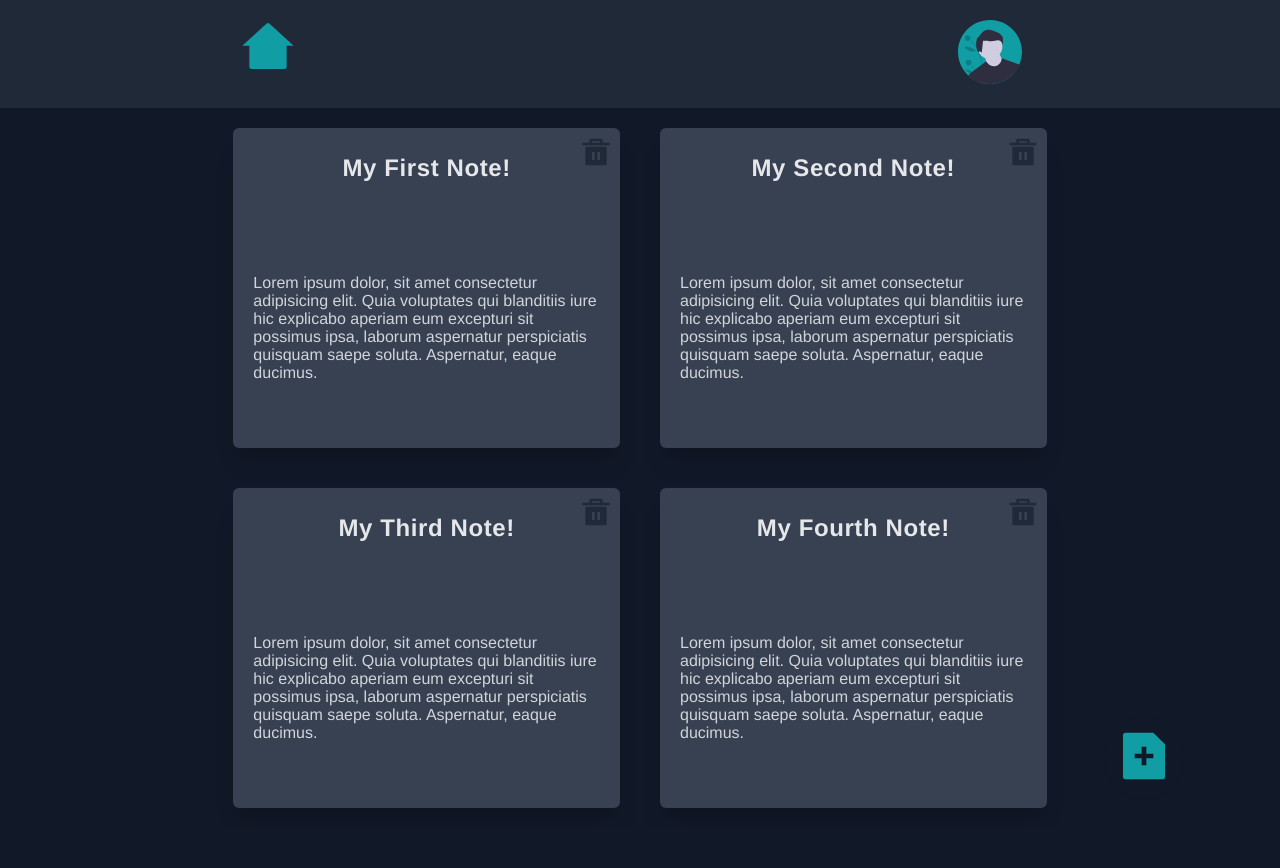
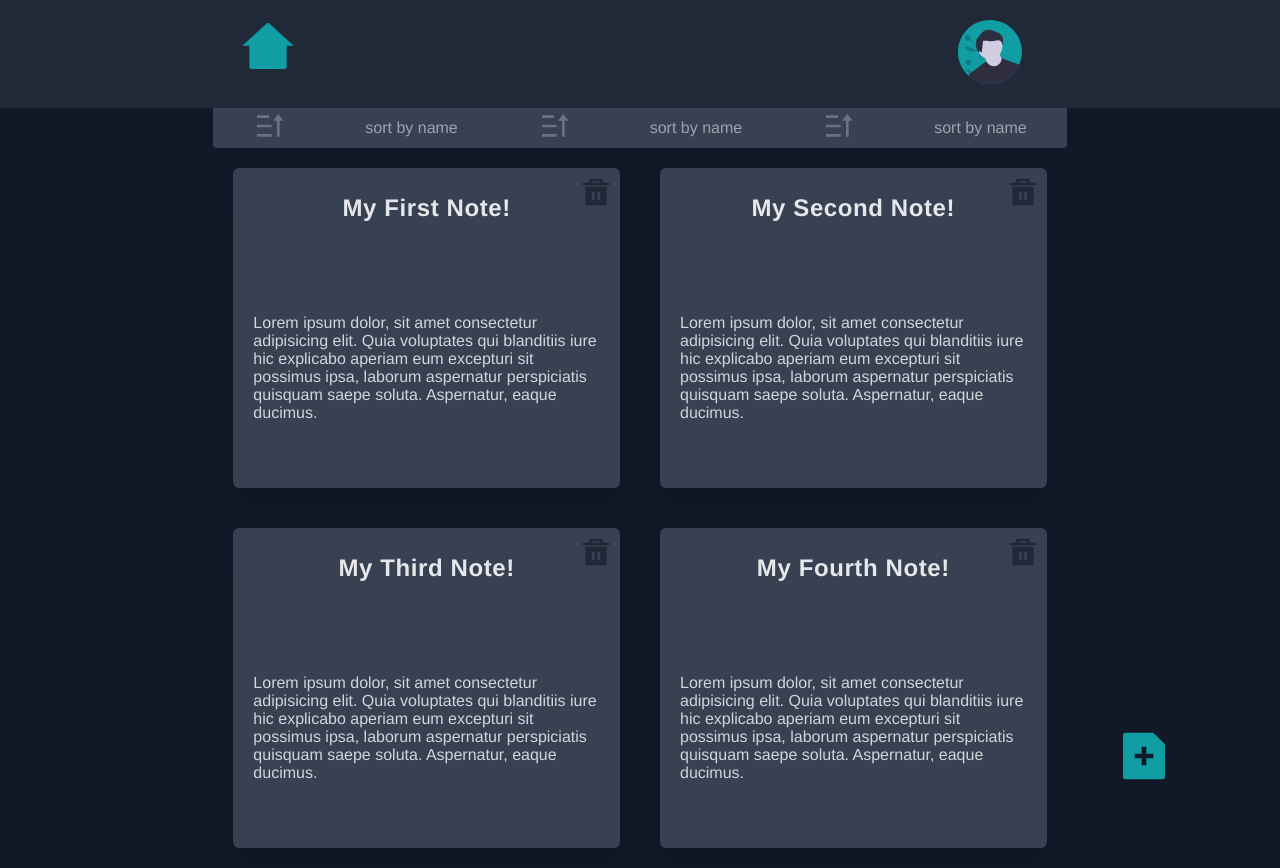
Before and after one commit to AugustoLL/open-notes, a Vue app: page /dashboard in a window 1280 px wide. Before the commit the page ends 828 px from the top, so only its background shows below. Built offline with nearby package versions, Linux system fonts and the light colour scheme.

Commit message:
Create Subheader

```diff
--- a/src/components/TheDashboard.vue
+++ b/src/components/TheDashboard.vue
@@ -1,5 +1,6 @@
 <template>
   <div class="container">
+    <sub-header></sub-header>
     <div class="add-note-container" @click="createNote">
       <base-svg-icon name="addFile" class="add-note-icon"/>
     </div>
@@ -22,10 +23,12 @@
 
 <script>
 import BaseNote from '@/components/dashboard/BaseNote.vue'
+import SubHeader from './dashboard/SubHeader.vue'
 
 export default {
   components: {
     BaseNote,
+    SubHeader,
   },
   name: 'TheDashboard',
   data() {
--- /dev/null
+++ b/src/components/dashboard/SubHeader.vue
@@ -0,0 +1,60 @@
+<template>
+    <div class="container">
+        <div class="item">
+            <div @click="changeSortingType" class="sort-icon">
+                <base-svg-icon :name="sortingType" color="#6a7280" />
+            </div>
+            <span class="sort-text">sort by name</span>
+        </div>
+        <div class="item">
+            <div @click="changeSortingType" class="sort-icon">
+                <base-svg-icon :name="sortingType" color="#6a7280" />
+            </div>
+            <span class="sort-text">sort by name</span>
+        </div>
+        <div class="item">
+            <div @click="changeSortingType" class="sort-icon">
+                <base-svg-icon :name="sortingType" color="#6a7280" />
+            </div>
+            <span class="sort-text">sort by name</span>
+        </div>
+    </div>
+</template>
+
+<script>
+export default {
+    data() {
+        return {
+            sortingType: "sortAsc",
+        }
+    },
+    methods: {
+        changeSortingType() {
+            if (this.sortingType === 'sortAsc')
+                this.sortingType = 'sortDesc'
+            else
+                this.sortingType = 'sortAsc'
+            return this.sortingType
+        },
+    }
+}
+</script>
+
+<style lang="postcss" scoped>
+.container {
+    @apply grid bg-gray-700 h-10 rounded-b;
+}
+.item {
+    @apply grid row-start-1;
+}
+.sort-icon {
+    @apply w-8 mx-auto cursor-pointer;
+}
+.sort-icon,
+.sort-text {
+    @apply row-start-1 self-center;
+}
+.sort-text {
+    @apply text-gray-400;
+}
+</style>
```
